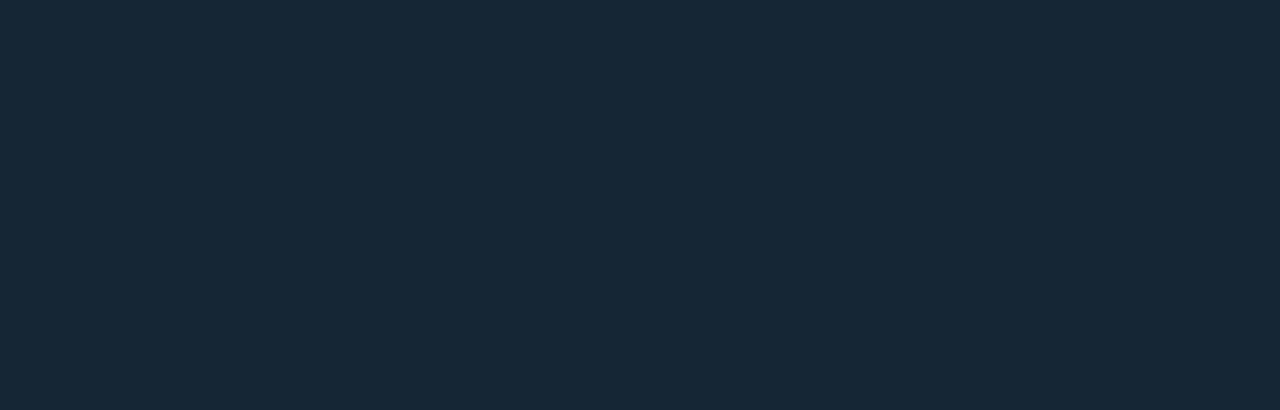
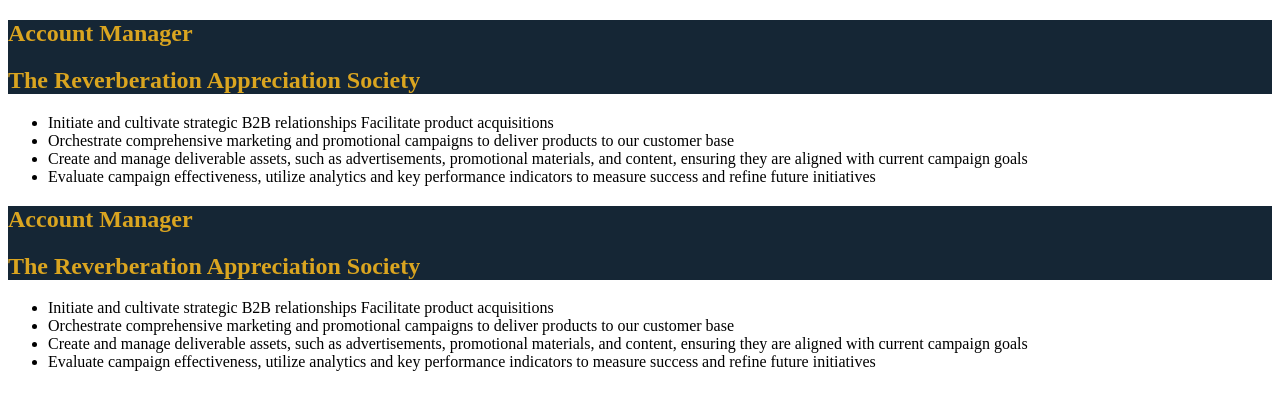
Before and after one commit to TrevorMustoe/LAB-HTML-Resume, a plain HTML site: page index.html in a window 1280 px wide. Drawn offline with Linux system fonts and the light colour scheme.

Commit message:
Added elements to html and css

```diff
--- a/index.html
+++ b/index.html
@@ -7,6 +7,48 @@
   <link rel="stylesheet" href="main.css">
 </head>
 <body>
+  <article>
+    <header class="rvrb">
+      <h1>Account Manager</h1>
+      <h2>The Reverberation Appreciation Society</h2>
+      <!-- add in dtes -->
+    </header>
+    <ul>
+      <li>Initiate and cultivate strategic B2B relationships
+        Facilitate product acquisitions</li>
+
+      <li>Orchestrate comprehensive marketing and promotional campaigns to deliver products to our customer base</li>
+
+      <li>Create and manage deliverable assets, such as advertisements, promotional materials, and content, ensuring they are aligned with current campaign goals</li>
+
+      <li>Evaluate campaign effectiveness, utilize analytics and key performance indicators to measure success and refine future initiatives</li>
+    </ul>
+  </article>
+
+
+<article>
+  <header class="rvrb">
+    <h1>Account Manager</h1>
+    <h2>The Reverberation Appreciation Society</h2>
+    <!-- add in dtes -->
+  </header>
+  <ul>
+    <li>Initiate and cultivate strategic B2B relationships
+      Facilitate product acquisitions</li>
+
+    <li>Orchestrate comprehensive marketing and promotional campaigns to deliver products to our customer base</li>
+
+    <li>Create and manage deliverable assets, such as advertisements, promotional materials, and content, ensuring they are aligned with current campaign goals</li>
+
+    <li>Evaluate campaign effectiveness, utilize analytics and key performance indicators to measure success and refine future initiatives</li>
+  </ul>
+</article>
+
+
+
+
+
+
   <script src="main.js"></script>
 </body>
 </html>
--- a/main.css
+++ b/main.css
@@ -1,4 +1,18 @@
 body{
-  background-color: #152635
+  background-color: white
   ;
 }
+
+h1 {
+  color: goldenrod;
+
+}
+
+h2{
+  color: goldenrod;
+
+}
+
+.rvrb{
+  background-color: #152635;
+}
```
Also changed, not shown: resume.txt (added).
